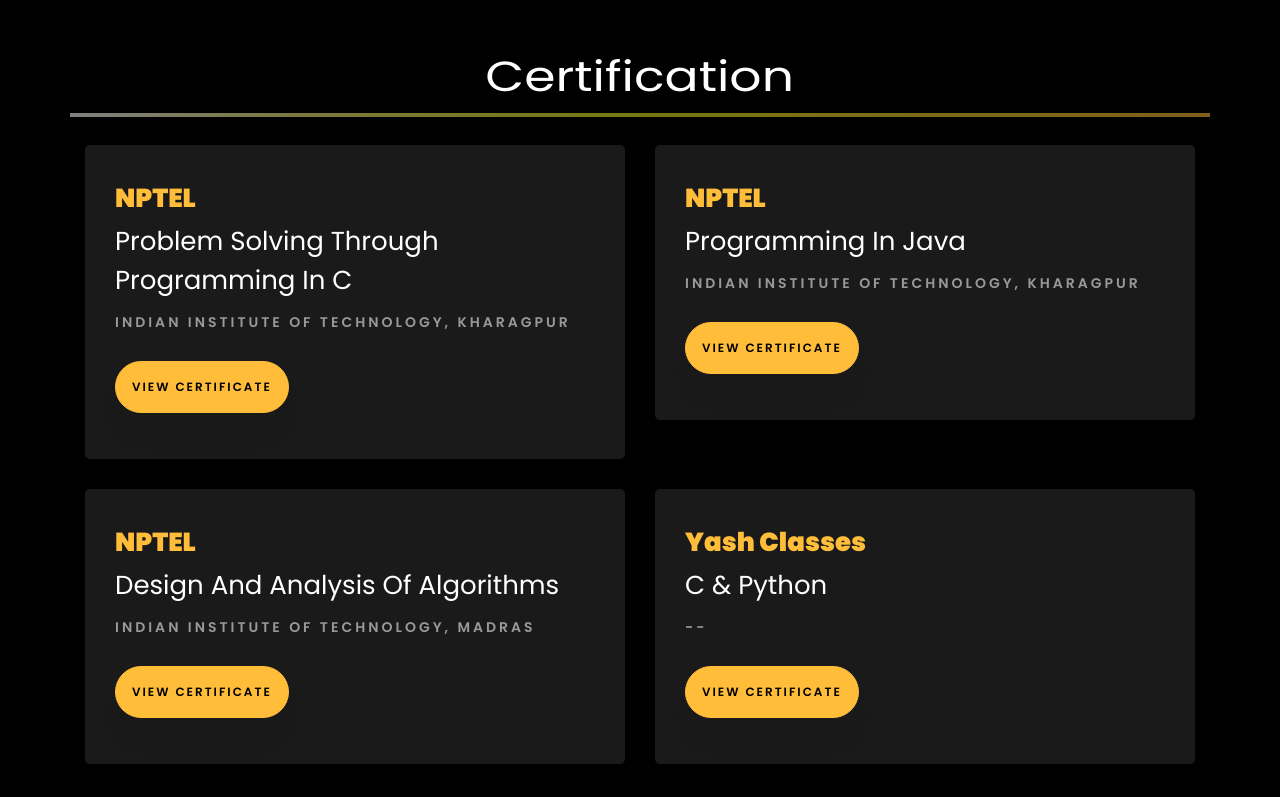
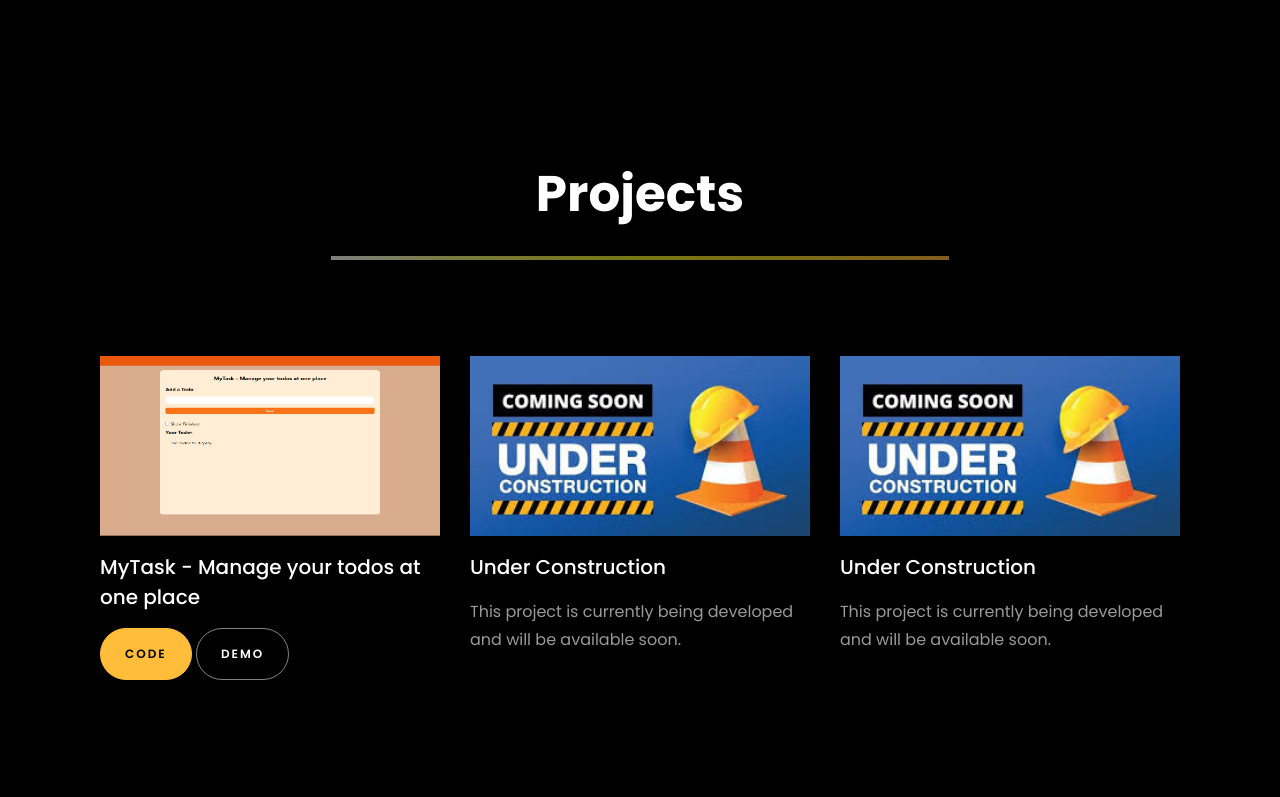
Before and after one commit to Nachiket858/MyPortfolio, a plain HTML site: page index.html in a window 1280 px wide. Shown: the part 1775-2572 px from the top of the page. Drawn offline with Linux system fonts and the light colour scheme; files whose address does not match are found by name.

Commit message:
Project added

```diff
--- a/index.html
+++ b/index.html
@@ -3,7 +3,7 @@
 
 <head>
 
-	<link rel = "icon" href="images/MyPhoto-cropped.jpeg" type="jpeg">
+	<link rel="icon" href="images/MyPhoto-cropped.jpeg" type="jpeg">
 	<title>Nachiket Shinde Portfolio</title>
 	<meta charset="utf-8">
 	<meta name="viewport" content="width=device-width, initial-scale=1, shrink-to-fit=no">
@@ -388,6 +388,58 @@
 				</div>
 			</div>
 
+			<section class="ftco-section" id="project-section">
+				<div class="container">
+					<div class="row justify-content-center mb-5 pb-5">
+						<div class="col-md-7 heading-section text-center ftco-animate">
+							<h2 class="mb-4">Projects</h2>
+							<div class="underline "></div>
+						</div>
+					</div>
+					<div class="row d-flex">
+						<div class="col-md-4 d-flex ftco-animate">
+							<div class="blog-entry justify-content-end">
+								<a href="#"
+									class="block-20 zoom-effect" style="background-image: url('images/tood_project.png');">
+								</a>
+								<div class="text mt-3 float-right d-block">
+									<h3 class="heading"><a href="#">MyTask - Manage your todos at one place</a></h3>
+									<!-- <p>An application to manage tasks and todos efficiently. Add, edit, and track completed tasks using this easy-to-use tool.</p> -->
+									<p><a href=""class="btn btn-primary py-3 px-4">Code</a>
+									 <a href=""class="btn btn-white btn-outline-white py-3 px-4">Demo</a>
+								</p>
+								</div>
+							</div>
+						</div>
+
+
+						<div class="col-md-4 d-flex ftco-animate">
+							<div class="blog-entry justify-content-end">
+								<a href="#" class="block-20 zoom-effect" style="background-image: url('images/underCon.jpg');">
+								</a>
+								<div class="text mt-3 float-right d-block">
+									<h3 class="heading"><a href="#">Under Construction</a></h3>
+									<p>This project is currently being developed and will be available soon.</p>
+								</div>
+							</div>
+						</div>
+
+						<div class="col-md-4 d-flex ftco-animate">
+							<div class="blog-entry justify-content-end">
+								<a href="#" class="block-20 zoom-effect" style="background-image: url('images/underCon.jpg');">
+								</a>
+								<div class="text mt-3 float-right d-block">
+									<h3 class="heading"><a href="#">Under Construction</a></h3>
+									<p>This project is currently being developed and will be available soon.</p>
+								</div>
+							</div>
+						</div>
+					</div>
+				</div>
+			</section>
+
+
+
 			<div class="row">
 				<h1 class="big-4">Certification</h1>
 				<div class="underline"></div>
@@ -483,99 +535,7 @@
 
 
 
-	<section class="ftco-section" id="project-section">
-		<div class="container">
-			<div class="row justify-content-center mb-5 pb-5">
-				<div class="col-md-7 heading-section text-center ftco-animate">
 
-					<h2 class="mb-4">Projects</h2>
-					<div class="underline"></div>
-					<p>Working on it</p>
-				</div>
-			</div>
-			<!--	<div class="row d-flex">
-				<div class="col-md-4 d-flex ftco-animate">
-					<div class="blog-entry justify-content-end">
-						<a href="https://github.com/rishabhnmishra/SQL_Music_Store_Analysis/blob/main/Music_Store_Query.sql"
-							class="block-20 zoom-effect" style="background-image: url('images/proj_1.jpg');">
-						</a>
-						<div class="text mt-3 float-right d-block">
-
-							<h3 class="heading"><a
-									href="https://github.com/rishabhnmishra/SQL_Music_Store_Analysis/blob/main/Music_Store_Query.sql">Digital
-									Music Store Data Analysis using SQL</a></h3>
-							<p>Analyzed music store data using advanced SQL queires to identify gaps and increase the
-								business growth.</p>
-						</div>
-					</div>
-				</div>
-				<div class="col-md-4 d-flex ftco-animate">
-					<div class="blog-entry justify-content-end">
-						<a href="https://github.com/rishabhnmishra/Python_Diwali_Sales_Analysis/blob/main/Diwali_Sales_Analysis.ipynb"
-							class="block-20 zoom-effect" style="background-image: url('images/proj_2.jpg');">
-						</a>
-						<div class="text mt-3 float-right d-block">
-
-							<h3 class="heading"><a
-									href="https://github.com/rishabhnmishra/Python_Diwali_Sales_Analysis/blob/main/Diwali_Sales_Analysis.ipynb">Data
-									Analysis using Python Project for Beginners</a></h3>
-							<p>Performed exploratory data analysis on diwali sales data using Python to improve the
-								customer experience.</p>
-						</div>
-					</div>
-				</div>
-				<div class="col-md-4 d-flex ftco-animate">
-					<div class="blog-entry">
-						<a href="https://github.com/rishabhnmishra/Madhav_Store_Analysis_PowerBI/blob/main/Madhav%20Store%20dashboard.jpg"
-							class="block-20 zoom-effect" style="background-image: url('images/proj_3.jpg');">
-						</a>
-						<div class="text mt-3 float-right d-block">
-
-							<h3 class="heading"><a
-									href="https://github.com/rishabhnmishra/Madhav_Store_Analysis_PowerBI/blob/main/Madhav%20Store%20dashboard.jpg">Power
-									BI Sales dashboard Project for Beginners</a></h3>
-							<p>Designed a power bi dashboard for Madhav Store to track and analyze the online sales data
-								acorss India.</p>
-						</div>
-					</div>
-				</div>
-			</div>
-			<br>
-			added justify-content-center to center align the last two projects -->
-			<!-- <div class="row d-flex justify-content-center">
-				<div class="col-md-4 d-flex ftco-animate">
-					<div class="blog-entry justify-content-end">
-						<a href="https://github.com/rishabhnmishra/sales_forecasting/tree/main"
-							class="block-20 zoom-effect" style="background-image: url('images/proj_4.jpg');">
-						</a>
-						<div class="text mt-3 float-right d-block">
-
-							<h3 class="heading"><a
-									href="https://github.com/rishabhnmishra/sales_forecasting/tree/main">Sales Forecast-
-									Time Series Forecasting</a></h3>
-							<p>Used multiple machine learning models to forecast sales (retail store) and performed time
-								series analysis.</p>
-						</div>
-					</div>
-				</div>
-				<div class="col-md-4 d-flex ftco-animate">
-					<div class="blog-entry justify-content-end">
-						<a href="https://github.com/rishabhnmishra/customer_segmentation/blob/main/Customer_Segmentation-final.ipynb"
-							class="block-20 zoom-effect" style="background-image: url('images/proj_5.jpg');">
-						</a>
-						<div class="text mt-3 float-right d-block">
-
-							<h3 class="heading"><a
-									href="https://github.com/rishabhnmishra/customer_segmentation/blob/main/Customer_Segmentation-final.ipynb">Customer
-									Segmentation using clustering model</a></h3>
-							<p>Developed a ML model to give various recommendations of financial products &amp; services
-								on target customer groups.</p>
-						</div>
-					</div>
-				</div>
-			</div>
-		</div>
-	</section> -->
 
 	<section class="ftco-section ftco-no-pt ftco-no-pb ftco-counter img" id="section-counter">
 		<div class="container">
@@ -674,15 +634,13 @@
 						</div>
 					</div>
 					<br>
-							<ul
-								class="ftco-footer-social list-unstyled d-flex justify-content-center align-items-center mb-0">
+					<ul class="ftco-footer-social list-unstyled d-flex justify-content-center align-items-center mb-0">
 						<li class="ftco-animate normal-txt">Find me on </li>
 
-								<li class="ftco-animate"><a
-										href="https://www.linkedin.com/in/nachiket-shinde-a4b378276/"><span
+						<li class="ftco-animate"><a href="https://www.linkedin.com/in/nachiket-shinde-a4b378276/"><span
 									class="icon-linkedin"></span></a></li>
-								<li class="ftco-animate"><a href="https://twitter.com"><span
-											class="icon-twitter"></span></a></li>
+						<li class="ftco-animate"><a href="https://twitter.com"><span class="icon-twitter"></span></a>
+						</li>
 
 						<li class="ftco-animate"><a
 								href="https://www.instagram.com/nachiketshinde5949?igsh=MWh6aWc4cnVsbnc5ZQ=="><span
```
Also changed, not shown: images/MyPhoto3 - Copy.jpg (deleted), images/tood_project.png (added), images/underCon.jpg (added). Lines whose indentation alone changed are shown as unchanged.
